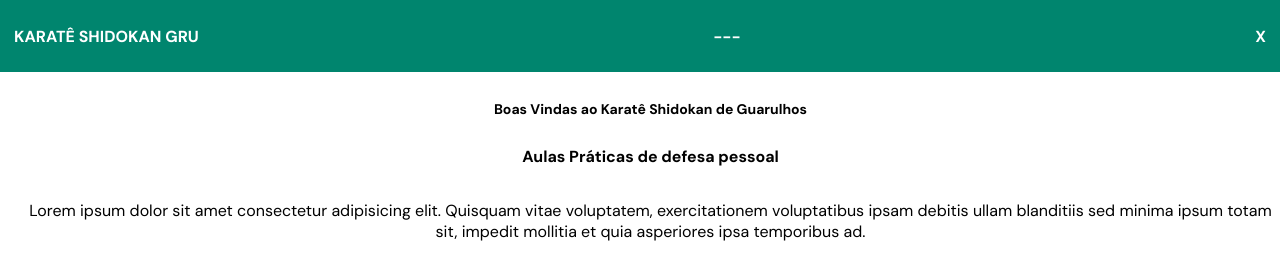
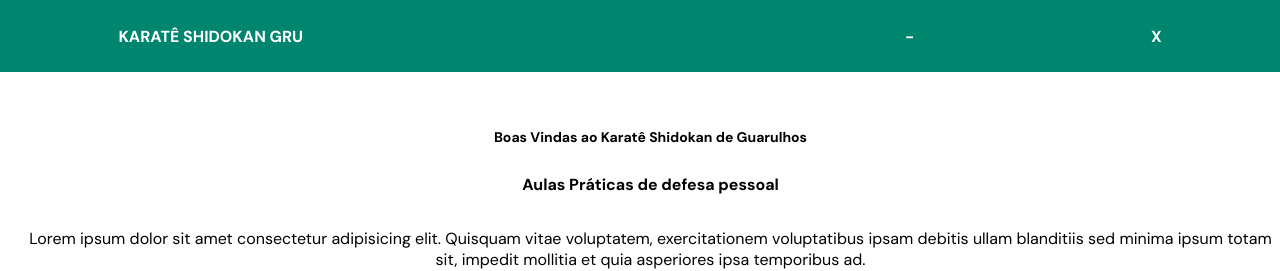
Before and after one commit to tiagoferreira18/site-karate-shidokan, a plain HTML site: page index.html in a window 1280 px wide. Shown: the top 271 px of the page. Drawn offline with Linux system fonts and the light colour scheme.

Commit message:
inclusao de css

```diff
--- a/css/style.css
+++ b/css/style.css
@@ -39,8 +39,13 @@ body{
     background-color: var(--primary-color);
     height: 7.2rem;
     display: flex;
-    justify-content: space-between;
+    justify-content: space-around;
     align-items: center;
+    position: fixed;
+    top: 0;
+    left: 0;
+    width: 100%;
+    z-index: 10;
 
 }
 
@@ -49,9 +54,23 @@ body{
     margin-left: 1.4rem;
     margin-right: 1.4rem;
     font-weight: bold;
+
+
+
 }
 
 
+/* Mostrar Menu */
+nav{
+    visibility: hidden;
+
+}
+
+
+
+#menu-fechado{
+
+}
 /* Header conteudo */
 
 header .conteudo{
@@ -65,6 +84,7 @@ header .conteudo{
     margin-top: 2.8rem;
     margin-bottom: 2.8rem;
     font-weight: bold;
+    padding-top: 10rem;
 }
 
 .conteudo h2{
--- a/index.html
+++ b/index.html
@@ -16,9 +16,10 @@
 </head>
 <body>
     <header>
-        <div class="menu">
+        <div class="menu show">
             <a href="">KARATÊ SHIDOKAN GRU</a>
-            <!-- <nav>
+
+            <nav>
                 <ul>
                     <li><a href="#">início</a></li>
                     <li><a href="#">Sobre</a></li>
@@ -26,9 +27,9 @@
                     <li><a href="#">Dojo-Kun</a></li>
                     <li><a href="#">Agende sua aula</a></li>
                 </ul>
-            </nav> -->
-            <a href="#">---</a>
-            <a href="#">X</a>
+            </nav>
+            <a href="#" id="menu-aberto">-</a>
+            <a href="#" id="menu-fechado">X</a>
         </div>
         <div class="conteudo">
             <h1>Boas Vindas ao Karatê Shidokan de Guarulhos</h1>
@@ -129,5 +130,6 @@
             <img src="" alt=""/>
         </div>
     </footer>
+    <script src="js/main.js"></script>
 </body>
 </html>
```
Also changed, not shown: js/main.js (added).
